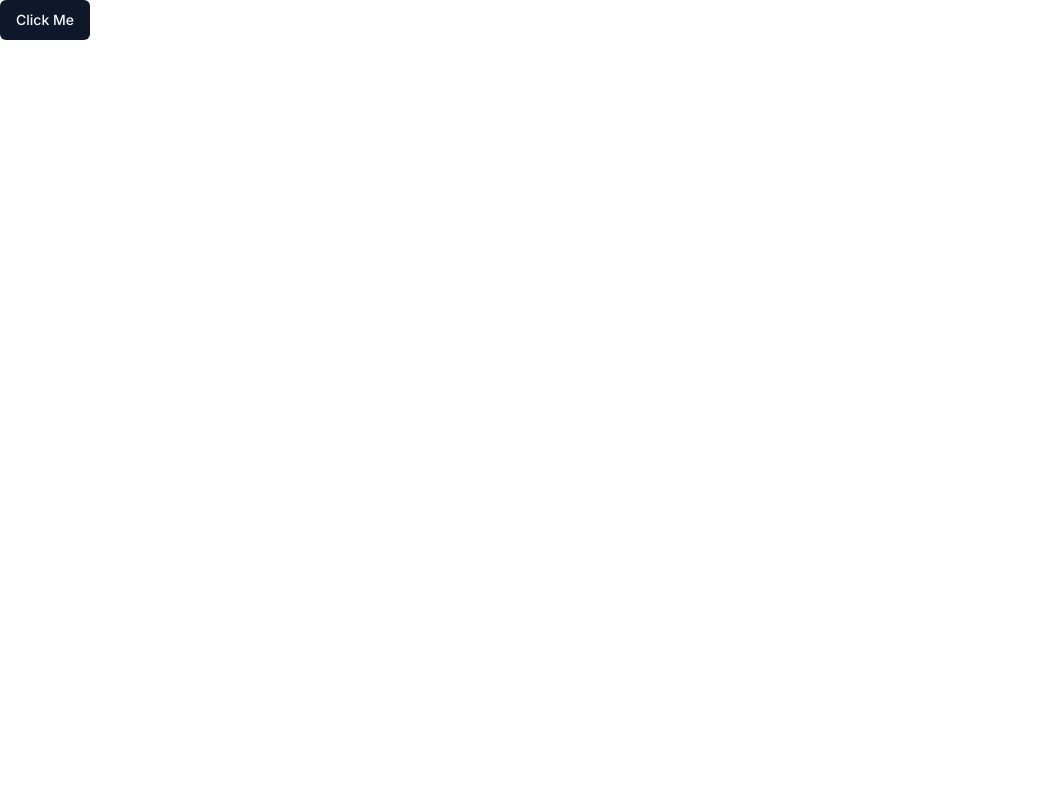
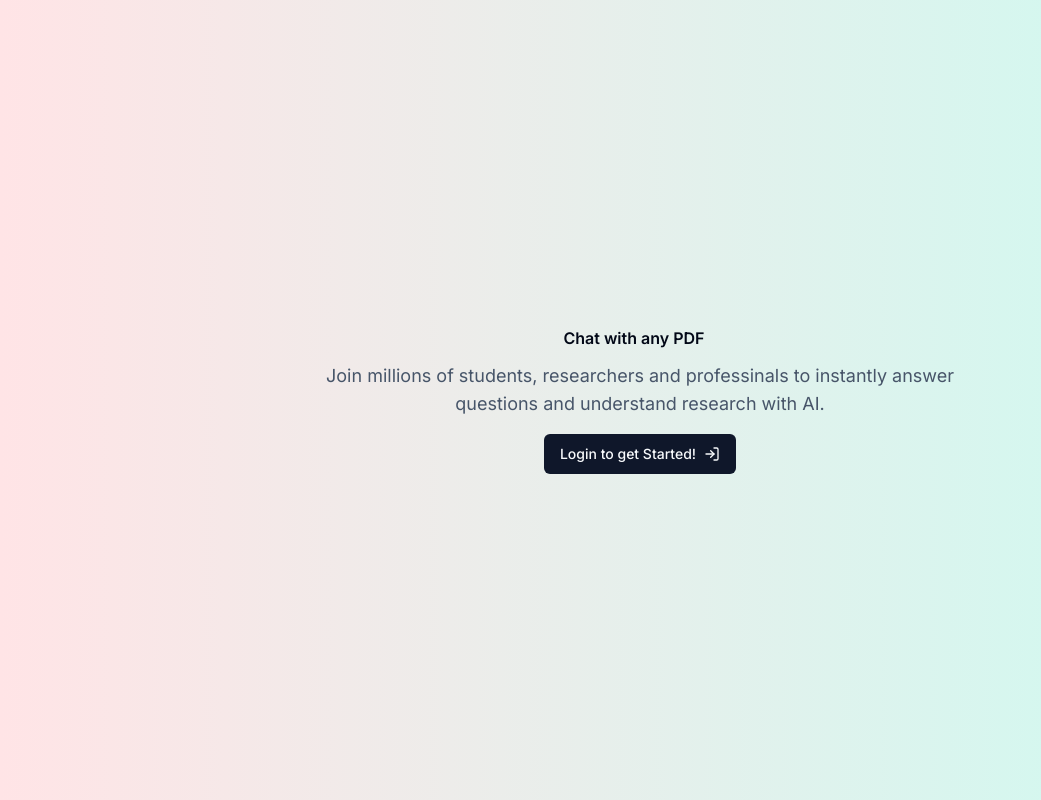
Before and after one commit to YohaanS/chatpdf-ys-full-project-, a Next.js app: page / in a window 1280 px wide. Shown: the whole page, without its empty margins (0-1041 px from the left). Built offline with nearby package versions, Linux system fonts and the light colour scheme; no server answers.

Commit message:
Changing Size and added homepage

```diff
--- a/src/app/page.tsx
+++ b/src/app/page.tsx
@@ -1,7 +1,41 @@
 import { Button } from "@/components/ui/button";
+import { UserButton, auth } from "@clerk/nextjs";
+import Link from "next/link";
+import {LogIn} from 'lucide-react'
 
 export default function Home() {
+  const { userId } = auth();
+  const isAuth = !!userId;
   return (
-    <Button>Click Me</Button>
+    <div className="w-screen min-h-screen bg-gradient-to-r from-rose-100 to-teal-100">
+      <div className="absolute top-1/2 left-1/2 -translate-x-1/2 -translate-y-1/2">
+        <div className="flex flex-col items-center text-center">
+          <div className="flex items-center">
+            <h1 className="mr-3 text-5x1 font-semibold">Chat with any PDF</h1>
+            <UserButton afterSignOutUrl="/" />
+          </div>
+
+          <div className="flex mt-2">
+            {isAuth && <Button>Go to Chats</Button>}
+          </div>
+
+          <p className="max-w-x1 mt-1 text-lg text-slate-600">
+            Join millions of students, researchers and professinals to instantly answer questions and understand research with AI.
+          </p>
+
+
+          <div className="w-full mt-4">
+            {isAuth ? (<h1>fileupload</h1>):(
+              <Link href="/sign-in">
+              <Button>
+                Login to get Started!
+                <LogIn className="w-4 h-4 ml-2" />
+              </Button>
+              </Link>
+            )}
+          </div>
+        </div>
+      </div>
+    </div>
   )
 }
```
